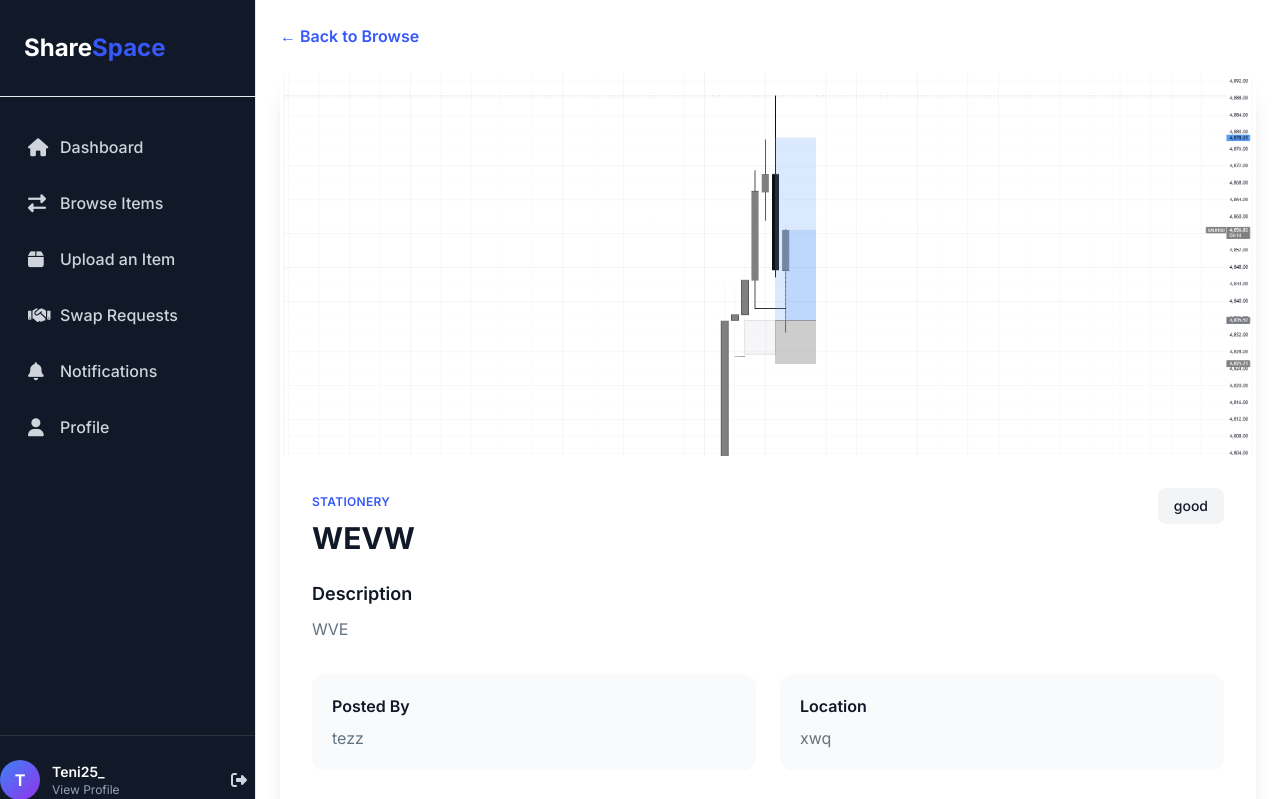
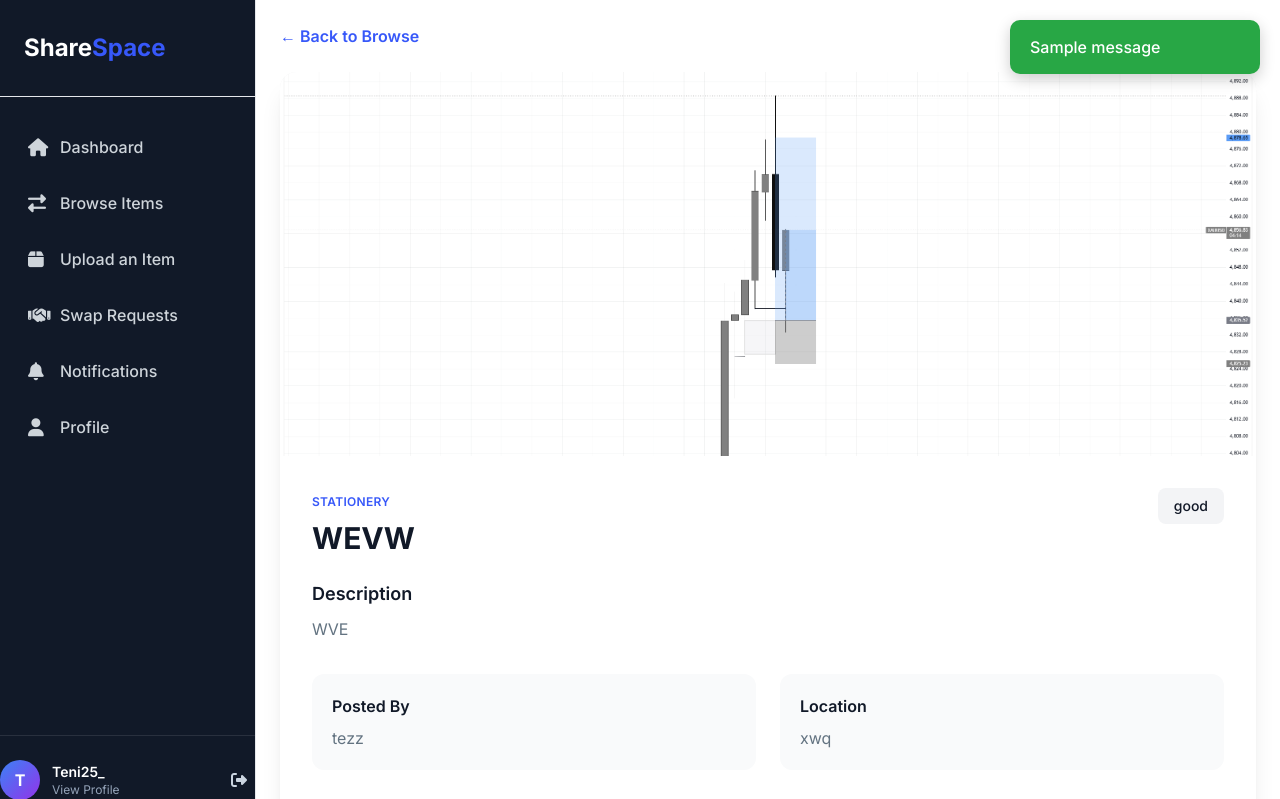
Before and after one commit to Prosperteni/ShareSpace, a Flask app: page /item/6 in a window 1280 px wide. Shown: the top 799 px of the page. Run offline with Flask 3, Linux system fonts and the light colour scheme; a user stored in the database is signed in; data comes from the database, SQL or seed files in the repository; both versions use the stored data as it was after the commit; one stand-in notice (Sample message) is shown; some libraries are stand-ins or nearby versions.

Commit message:
Add flash messaging for swap request notifications and enhance UI with toast alerts

```diff
--- a/app.py
+++ b/app.py
@@ -1,4 +1,4 @@
-from flask import Flask, render_template, request, redirect, session, g, url_for, current_app, session, jsonify
+from flask import Flask, render_template, request, redirect, session, g, url_for, current_app, session, jsonify, flash
 from werkzeug.utils import secure_filename
 from flask_session import Session
 from datetime import datetime, timezone
@@ -303,7 +303,9 @@ def request_swap(item_id):
     """, (item_id, user_id)).fetchone()
 
     if existing:
-        return "Request already sent", 400
+        flash("Request already sent.", "warning")
+        return redirect(url_for("item_detail", item_id=item_id))
+
 
     # Insert swap request
     db.execute("""
@@ -313,7 +315,11 @@ def request_swap(item_id):
 
     db.commit()
 
-    return redirect(url_for("browse_items"))
+
+    flash("Swap request sent successfully.", "success")
+    return redirect(url_for("browse_items", item_id=item_id))
+
+
 
 
 
--- a/templates/items_detail.html
+++ b/templates/items_detail.html
@@ -1,4 +1,6 @@
 {% extends "signedInBase.html" %}
+
+{% block title %}{{ item.name }} – ShareSpace{% endblock %}
 {% block content %}
 
 <div class="max-w-5xl mx-auto">
--- a/templates/signedInBase.html
+++ b/templates/signedInBase.html
@@ -15,6 +15,41 @@
     <link rel="stylesheet"
           href="https://cdnjs.cloudflare.com/ajax/libs/font-awesome/6.4.0/css/all.min.css">
 </head>
+<style>
+.toast-container {
+  position: fixed;
+  top: 20px;
+  right: 20px;
+  z-index: 9999;
+}
+
+.toast {
+  min-width: 250px;
+  padding: 15px 20px;
+  margin-bottom: 10px;
+  border-radius: 10px;
+  color: white;
+  font-weight: 500;
+  box-shadow: 0 5px 15px rgba(0,0,0,0.2);
+  animation: slideIn 0.4s ease forwards;
+  opacity: 0.95;
+}
+
+.toast.success {
+  background-color: #28a745;
+}
+
+.toast.warning {
+  background-color: #ffc107;
+  color: black;
+}
+
+@keyframes slideIn {
+  from { transform: translateX(100%); opacity: 0; }
+  to { transform: translateX(0); opacity: 1; }
+}
+</style>
+
 
 <body class="bg-orange text-gray-900 dark:bg-dark dark:text-gray-100">
 
@@ -133,6 +168,18 @@
     <main class="p-6 md:ml-64 min-h-screen transition-all duration-300">
         {% block content %}{% endblock %}
     </main>
+    <div class="toast-container">
+    {% with messages = get_flashed_messages(with_categories=true) %}
+        {% if messages %}
+        {% for category, message in messages %}
+            <div class="toast {{ category }}">
+            {{ message }}
+            </div>
+        {% endfor %}
+        {% endif %}
+    {% endwith %}
+    </div>
+
 
     <script>
 
@@ -153,4 +200,5 @@
 
 
 </body>
+
 </html>
```
Also changed, not shown: static/uploads/20260218_224444_My_Profile.jpg (added), static/uploads/20260218_224615_XAUUSD_2026-01-21_16-06-07.png (added), static/uploads/20260218_224633_XAUUSD_2026-01-21_15-55-42.png (added), users.db, 2 other files.
